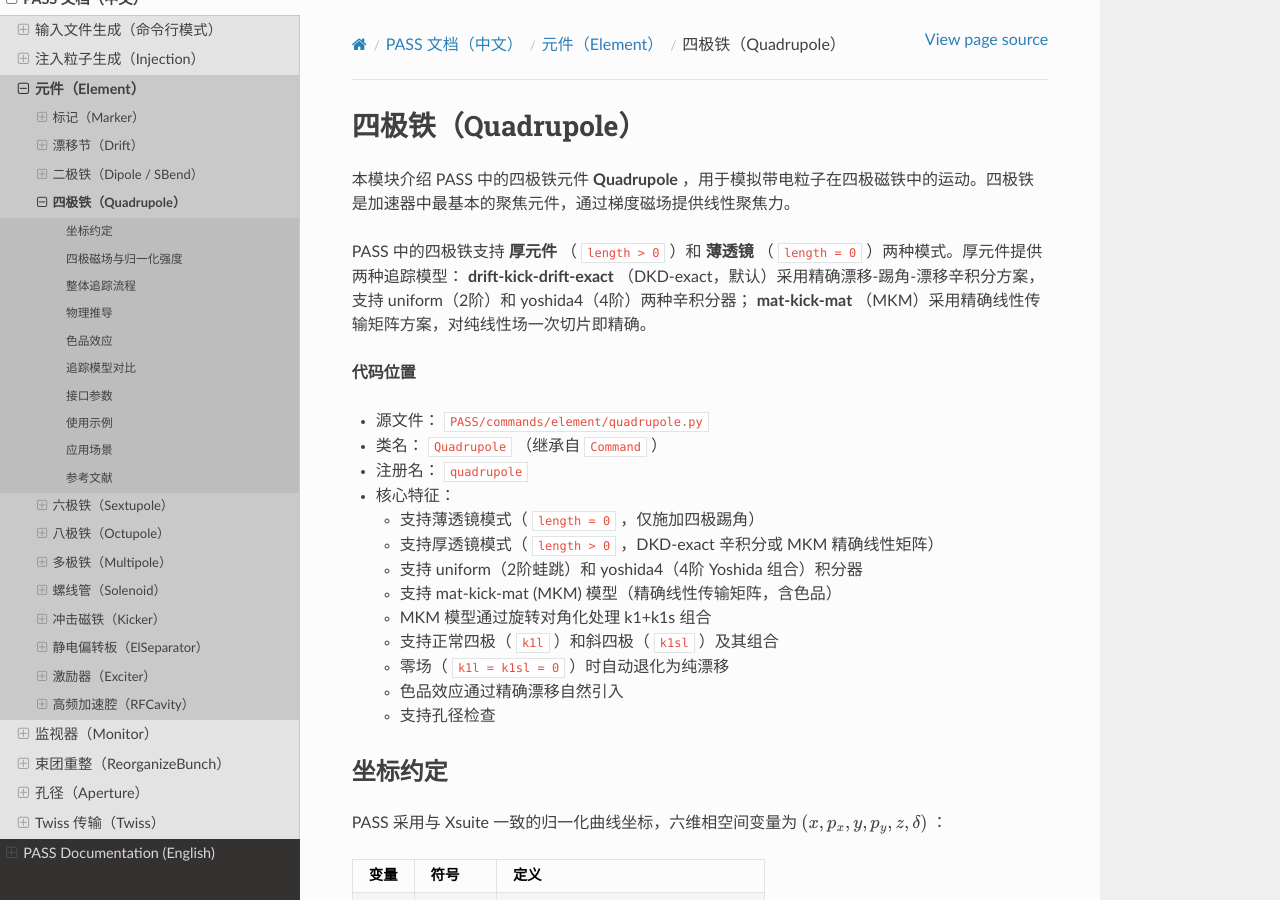
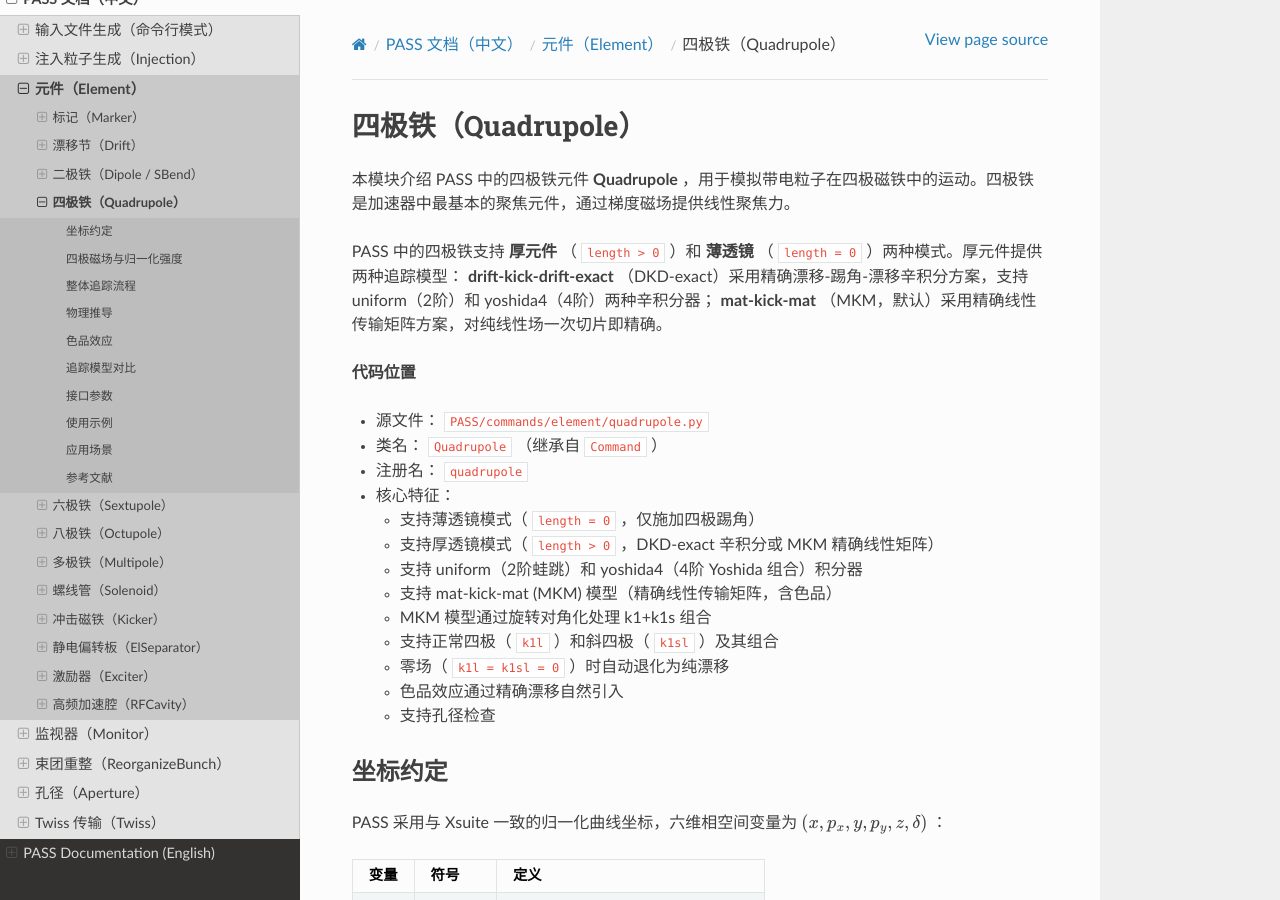
Before and after one commit to changmx/PASS, a Sphinx documentation site: the page built from docs/source/zh/element/quadrupole.rst, in a window 1280 px wide and 900 px high. Built offline with Sphinx 7.4.7 and the Read the Docs theme 3.1.0, drawn with Linux system fonts in a browser that asks for light colours; some of the changed text lies outside the part shown.

Commit message:
docs: change default model

```diff
--- a/docs/source/zh/element/quadrupole.rst
+++ b/docs/source/zh/element/quadrupole.rst
@@ -3,7 +3,7 @@
 
 本模块介绍 PASS 中的四极铁元件 **Quadrupole** ，用于模拟带电粒子在四极磁铁中的运动。四极铁是加速器中最基本的聚焦元件，通过梯度磁场提供线性聚焦力。
 
-PASS 中的四极铁支持 **厚元件** （ ``length > 0`` ）和 **薄透镜** （ ``length = 0`` ）两种模式。厚元件提供两种追踪模型： **drift-kick-drift-exact** （DKD-exact，默认）采用精确漂移-踢角-漂移辛积分方案，支持 uniform（2阶）和 yoshida4（4阶）两种辛积分器； **mat-kick-mat** （MKM）采用精确线性传输矩阵方案，对纯线性场一次切片即精确。
+PASS 中的四极铁支持 **厚元件** （ ``length > 0`` ）和 **薄透镜** （ ``length = 0`` ）两种模式。厚元件提供两种追踪模型： **drift-kick-drift-exact** （DKD-exact）采用精确漂移-踢角-漂移辛积分方案，支持 uniform（2阶）和 yoshida4（4阶）两种辛积分器； **mat-kick-mat** （MKM，默认）采用精确线性传输矩阵方案，对纯线性场一次切片即精确。
 
 **代码位置**
 
```
Also changed, not shown: other parts of docs/source/zh/element/quadrupole.rst (+1 -1 lines).
